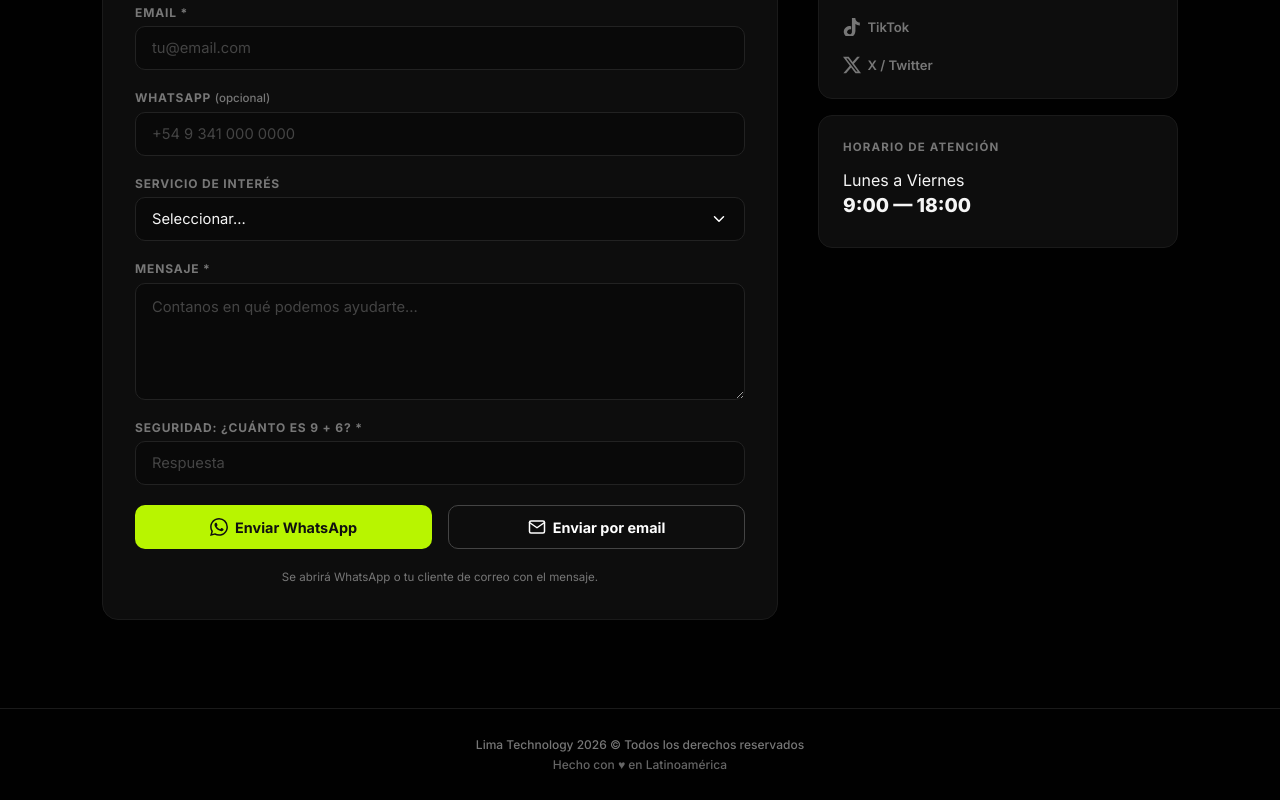
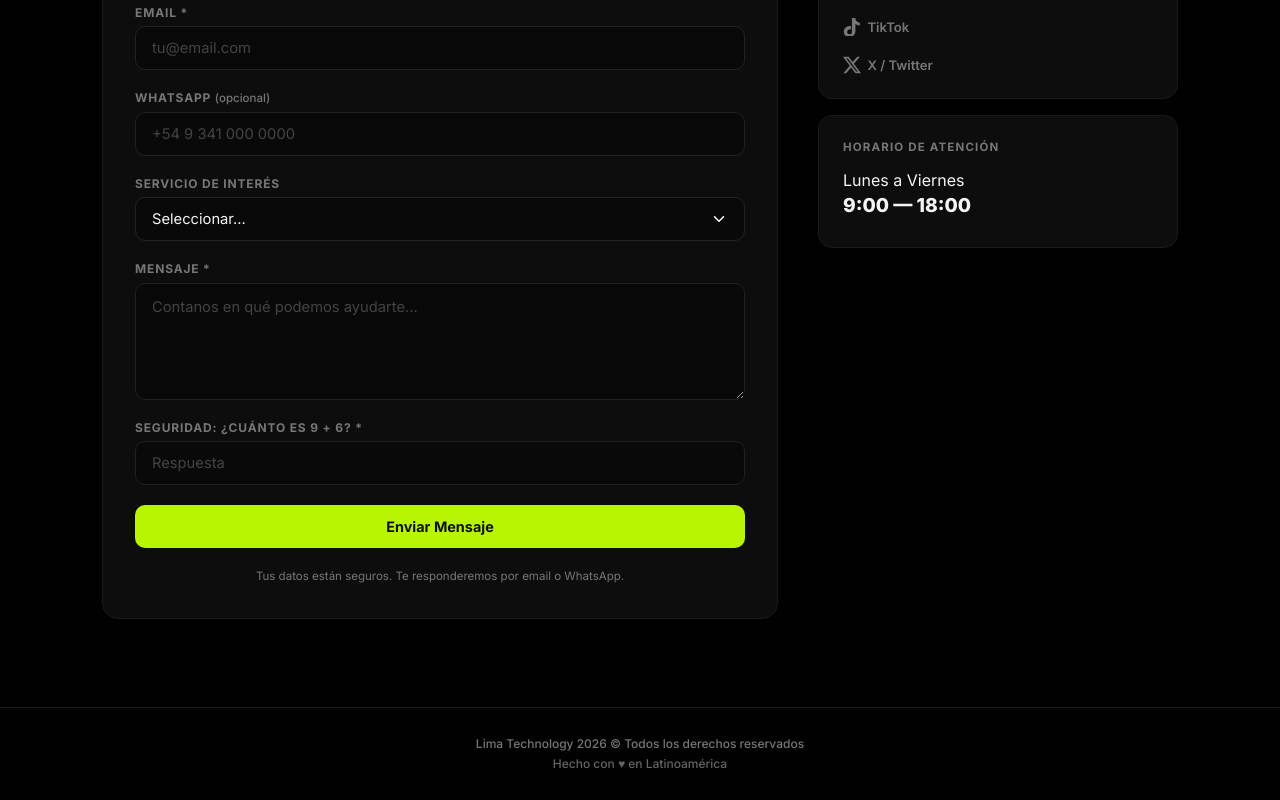
Before and after one commit to limatechnology/lima-landing-1.1, a Next.js app: page / in a window 1280 px wide. Shown: the part 4624-5424 px from the top of the page. Built offline with nearby package versions, Linux system fonts and the light colour scheme.

Commit message:
Feat: native contact form API route and UI response

```diff
--- /dev/null
+++ b/app/api/contact/route.js
@@ -0,0 +1,43 @@
+import { NextResponse } from 'next/server';
+
+export async function POST(request) {
+  try {
+    const data = await request.json();
+    const { nombre, email, telefono, servicio, mensaje } = data;
+
+    // Here you would normally integrate with a database or email service
+    // like Resend, SendGrid, or Nodemailer.
+
+    // Simulate server processing time
+    await new Promise(resolve => setTimeout(resolve, 800));
+
+    // Basic validation
+    if (!nombre || !email || !mensaje) {
+      return NextResponse.json(
+        { error: 'Faltan campos obligatorios' },
+        { status: 400 }
+      );
+    }
+
+    console.log('Nuevo mensaje de contacto recibido:', {
+      nombre,
+      email,
+      telefono,
+      servicio,
+      mensaje,
+      fecha: new Date().toISOString()
+    });
+
+    return NextResponse.json(
+      { success: true, message: 'Mensaje recibido correctamente' },
+      { status: 200 }
+    );
+
+  } catch (error) {
+    console.error('Error procesando el formulario de contacto:', error);
+    return NextResponse.json(
+      { error: 'Hubo un error al procesar la solicitud' },
+      { status: 500 }
+    );
+  }
+}
--- a/app/page.js
+++ b/app/page.js
@@ -364,6 +364,8 @@ function ContactoSection() {
   const [errors, setErrors] = useState({});
   const [captcha, setCaptcha] = useState({ n1: 0, n2: 0, answer: "" });
   const [servOpen, setServOpen] = useState(false);
+  const [isSubmitting, setIsSubmitting] = useState(false);
+  const [submitSuccess, setSubmitSuccess] = useState(false);
   const servOptions = ["Ciberseguridad", "Crecimiento Digital", "Sitios Web", "Soporte IT", "Otro / Consulta general"];
 
   useEffect(() => {
@@ -377,7 +379,8 @@ function ContactoSection() {
     }
   };
 
-  const handleAction = (action) => {
+  const handleSubmit = async (e) => {
+    e.preventDefault();
     const newErrors = {};
 
     const cleanNombre = form.nombre.replace(/[\r\n\x00-\x1F\x7F]/g, "").trim().substring(0, 100);
@@ -408,39 +411,35 @@ function ContactoSection() {
     }
 
     setErrors({});
+    setIsSubmitting(true);
+    setSubmitSuccess(false);
 
-    const WA = "https://wa.me/5493416139281";
-    if (action === "whatsapp") {
-      const lines = [
-        `Hola Lima Technology! Me contacto desde el formulario web.`,
-        ``,
-        `Nombre: ${cleanNombre}`,
-        `Email: ${cleanEmail}`,
-        cleanTelefono ? `Teléfono: ${cleanTelefono}` : null,
-        cleanServicio ? `Servicio de interés: ${cleanServicio}` : null,
-        ``,
-        `Mensaje: ${sanitizedMensaje}`,
-      ].filter(l => l !== null).join("\n");
-      window.open(`${WA}?text=${encodeURIComponent(lines)}`, "_blank");
-    } else {
-      const lines = [
-        `Nombre: ${cleanNombre}`,
-        `Email: ${cleanEmail}`,
-        cleanTelefono ? `Teléfono: ${cleanTelefono}` : null,
-        cleanServicio ? `Servicio de interés: ${cleanServicio}` : null,
-        ``,
-        `Mensaje: ${sanitizedMensaje}`,
-      ].filter(l => l !== null).join("\n");
-      window.open(`mailto:limatech.ar@gmail.com?subject=Contacto desde sitio web&body=${encodeURIComponent(lines)}`, "_blank");
+    try {
+      const res = await fetch("/api/contact", {
+        method: "POST",
+        headers: { "Content-Type": "application/json" },
+        body: JSON.stringify({
+          nombre: cleanNombre,
+          email: cleanEmail,
+          telefono: cleanTelefono,
+          servicio: cleanServicio,
+          mensaje: sanitizedMensaje
+        })
+      });
+
+      if (res.ok) {
+        setSubmitSuccess(true);
+        setForm({ nombre: "", email: "", telefono: "", servicio: "", mensaje: "" });
+        setCaptcha({ n1: Math.floor(Math.random() * 9) + 1, n2: Math.floor(Math.random() * 9) + 1, answer: "" });
+      } else {
+        const data = await res.json();
+        setErrors({ general: data.error || "Error al enviar el mensaje. Intenta nuevamente." });
+      }
+    } catch (err) {
+      setErrors({ general: "Error de conexión. Intenta nuevamente." });
+    } finally {
+      setIsSubmitting(false);
     }
-
-    setForm({ nombre: "", email: "", telefono: "", servicio: "", mensaje: "" });
-    setCaptcha({ n1: Math.floor(Math.random() * 9) + 1, n2: Math.floor(Math.random() * 9) + 1, answer: "" });
-  };
-
-  const handleSubmit = (e) => {
-    e.preventDefault();
-    handleAction("whatsapp");
   };
 
   return (
@@ -518,15 +517,18 @@ function ContactoSection() {
               {errors.captcha && <span className="cf-error-text" style={{ color: "#ff4a4a", fontSize: "0.8rem", marginTop: "0.25rem", display: "block" }}>{errors.captcha}</span>}
             </div>
           )}
+          {errors.general && <div style={{ color: "#ff4a4a", marginBottom: "1rem", fontSize: "0.9rem" }}>{errors.general}</div>}
+          {submitSuccess && (
+            <div style={{ background: "rgba(184, 245, 0, 0.1)", border: "1px solid rgba(184, 245, 0, 0.3)", color: "#B8F500", padding: "1rem", borderRadius: "8px", marginBottom: "1rem", textAlign: "center" }}>
+              ¡Mensaje recibido con éxito! Te responderemos a la brevedad.
+            </div>
+          )}
           <div style={{ display: 'flex', gap: '1rem', flexWrap: 'wrap' }}>
-            <button type="button" className="btn btn-primary" onClick={() => handleAction("whatsapp")} style={{ flex: 1, minWidth: '200px' }}>
-              {I.wa} Enviar WhatsApp
-            </button>
-            <button type="button" className="btn btn-primary" onClick={() => handleAction("email")} style={{ flex: 1, minWidth: '200px', background: 'transparent', border: '1px solid #444', color: '#fff' }}>
-              {I.mail} Enviar por email
+            <button type="submit" className="btn btn-primary" disabled={isSubmitting} style={{ flex: 1, minWidth: '200px', opacity: isSubmitting ? 0.7 : 1 }}>
+              {isSubmitting ? "Enviando..." : "Enviar Mensaje"}
             </button>
           </div>
-          <p className="cf-note">Se abrirá WhatsApp o tu cliente de correo con el mensaje.</p>
+          <p className="cf-note">Tus datos están seguros. Te responderemos por email o WhatsApp.</p>
         </form>
 
         <aside className="ct-info">
```
